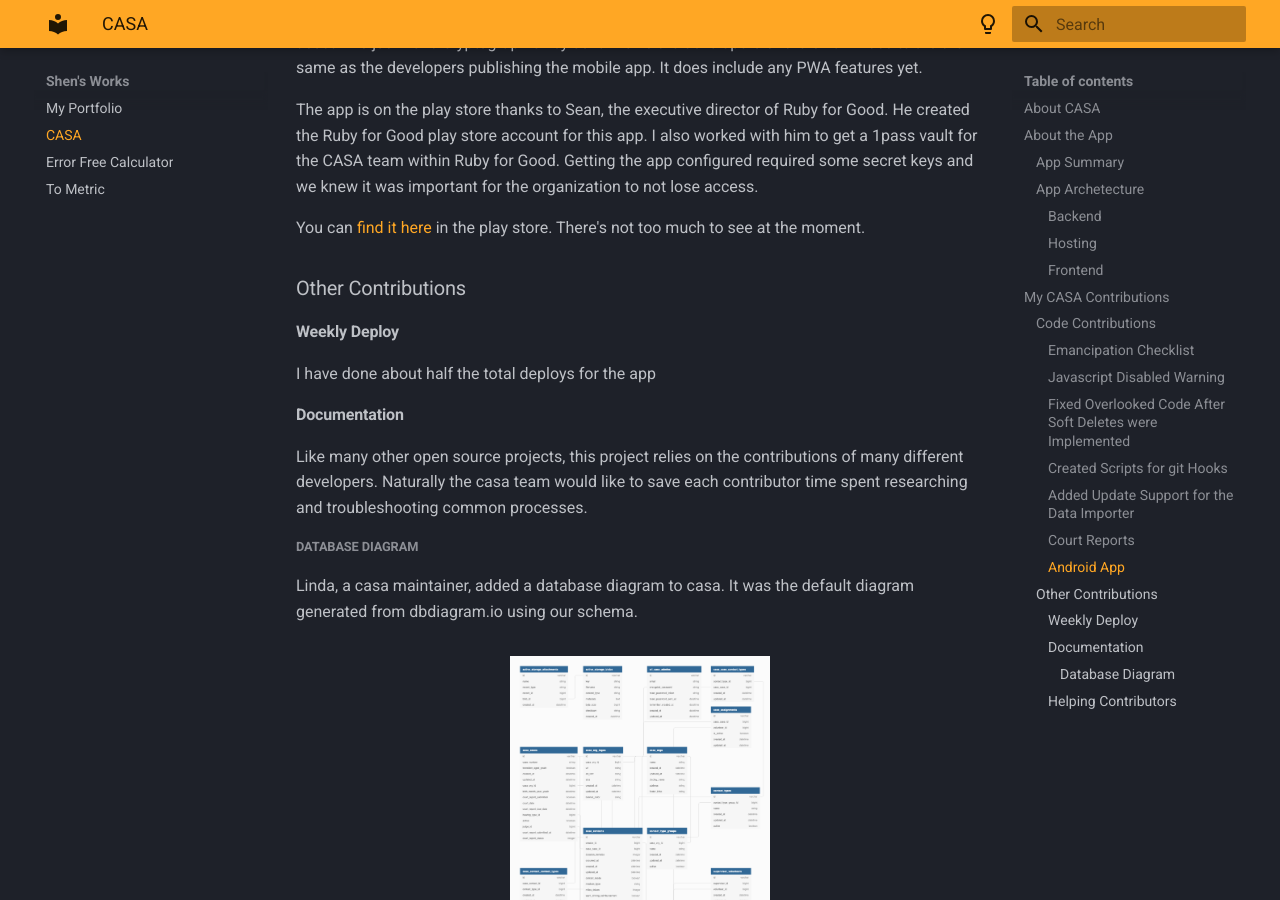
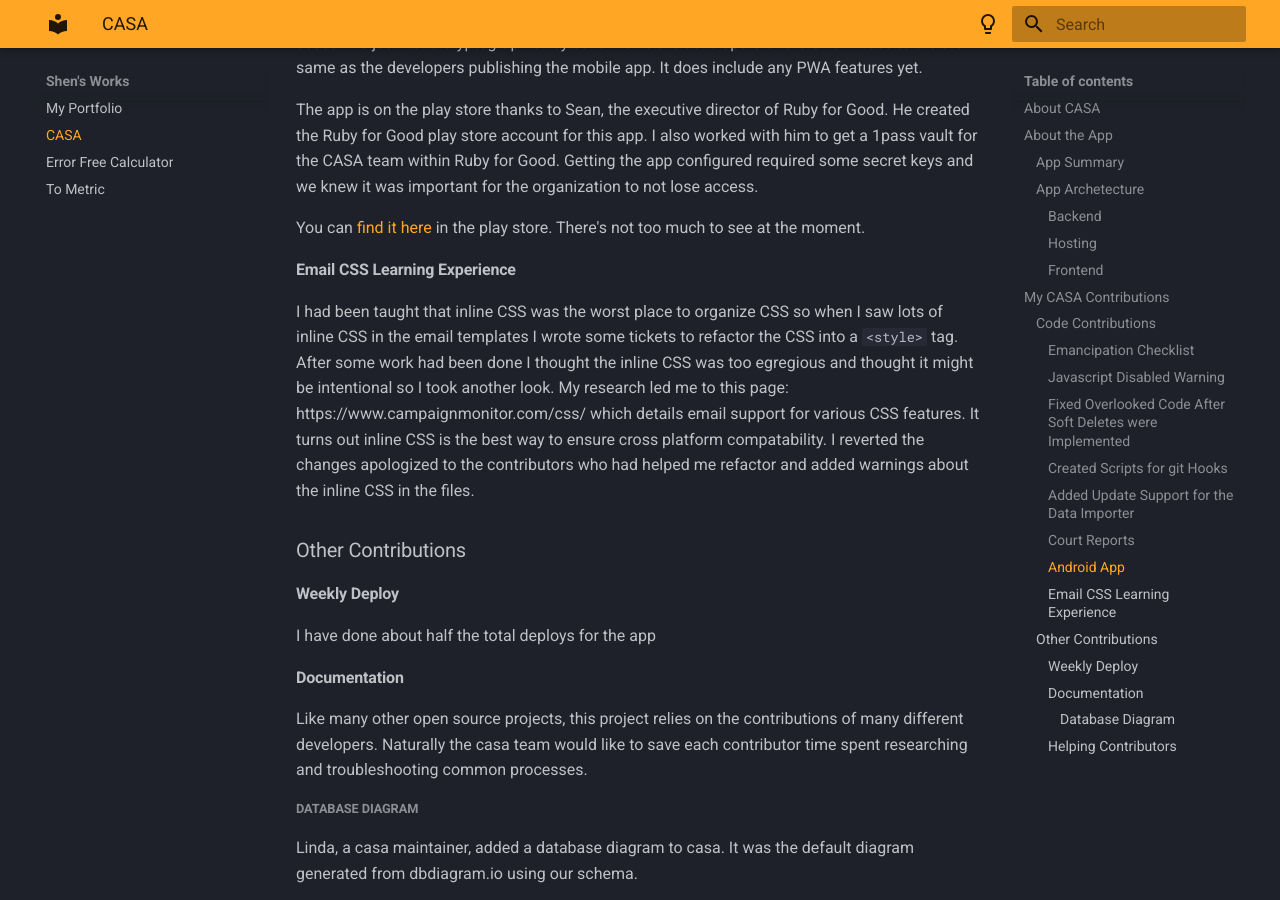
Before and after one commit to FireLemons/portfolio, an MkDocs documentation site: the page built from docs/casa.md, in a window 1280 px wide and 900 px high, scrolled down 5111 px. Built offline with MkDocs 1.6.1 and Material for MkDocs 9.7.7, drawn with Linux system fonts in a browser that asks for light colours.

Commit message:
added email css refactor

```diff
--- a/docs/casa.md
+++ b/docs/casa.md
@@ -116,6 +116,9 @@
 
 You can [find it here](https://play.google.com/store/apps/details?id=org.rubyforgood.casa&pli=1) in the play store. There's not too much to see at the moment.
 
+#### Email CSS Learning Experience
+I had been taught that inline CSS was the worst place to organize CSS so when I saw lots of inline CSS in the email templates I wrote some tickets to refactor the CSS into a `<style>` tag. After some work had been done I thought the inline CSS was too egregious and thought it might be intentional so I took another look. My research led me to this page: https://www.campaignmonitor.com/css/ which details email support for various CSS features. It turns out inline CSS is the best way to ensure cross platform compatability. I reverted the changes apologized to the contributors who had helped me refactor and added warnings about the inline CSS in the files.
+
 ### Other Contributions
 #### Weekly Deploy
 I have done about half the total deploys for the app
```
